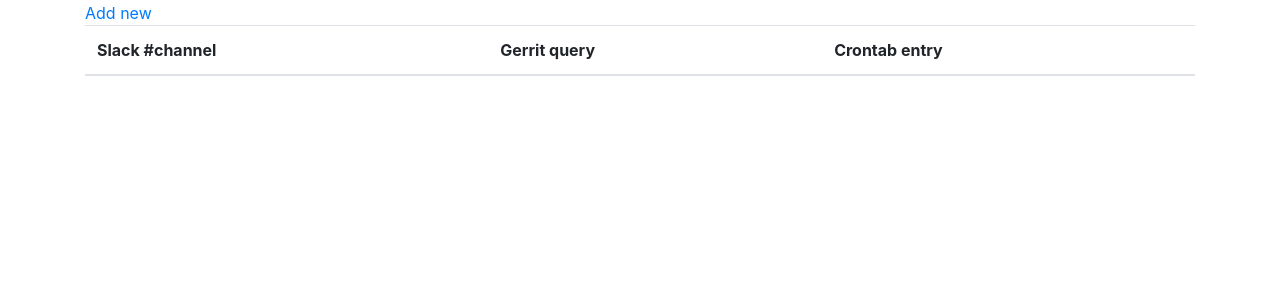
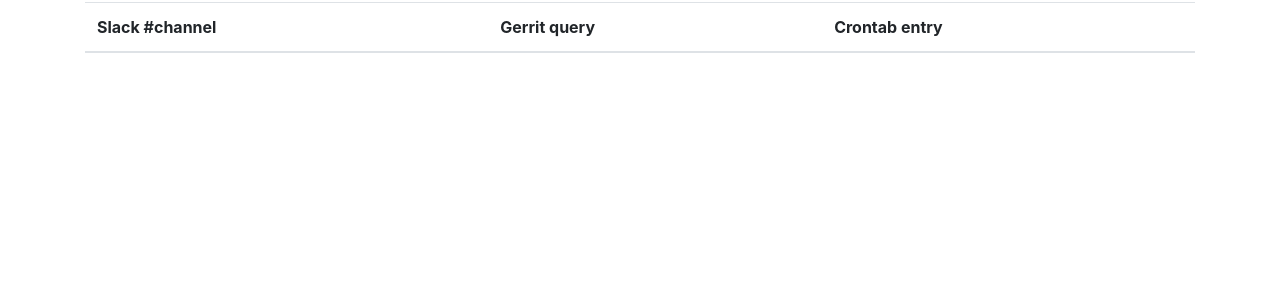
Before and after one commit to kissgyorgy/slack-review-bot, a Django app: page / in a window 1280 px wide. Shown: the part 72-372 px from the top of the page. Run offline with Django 3.2, Linux system fonts and the light colour scheme; data that the repository does not hold is empty; some libraries are stand-ins or nearby versions.

Commit message:
Remove new button for now, as it is not working properly yet.

```diff
--- a/web/templates/home.html
+++ b/web/templates/home.html
@@ -4,7 +4,7 @@
 {% block content %}
   <div class="row">
     <div class="col-6 text-left">
-      <a href="{% url 'new' %}">Add new</a>
+      {# <a href="{% url 'new' %}">Add new</a> #}
     </div>
   </div>
 
```
